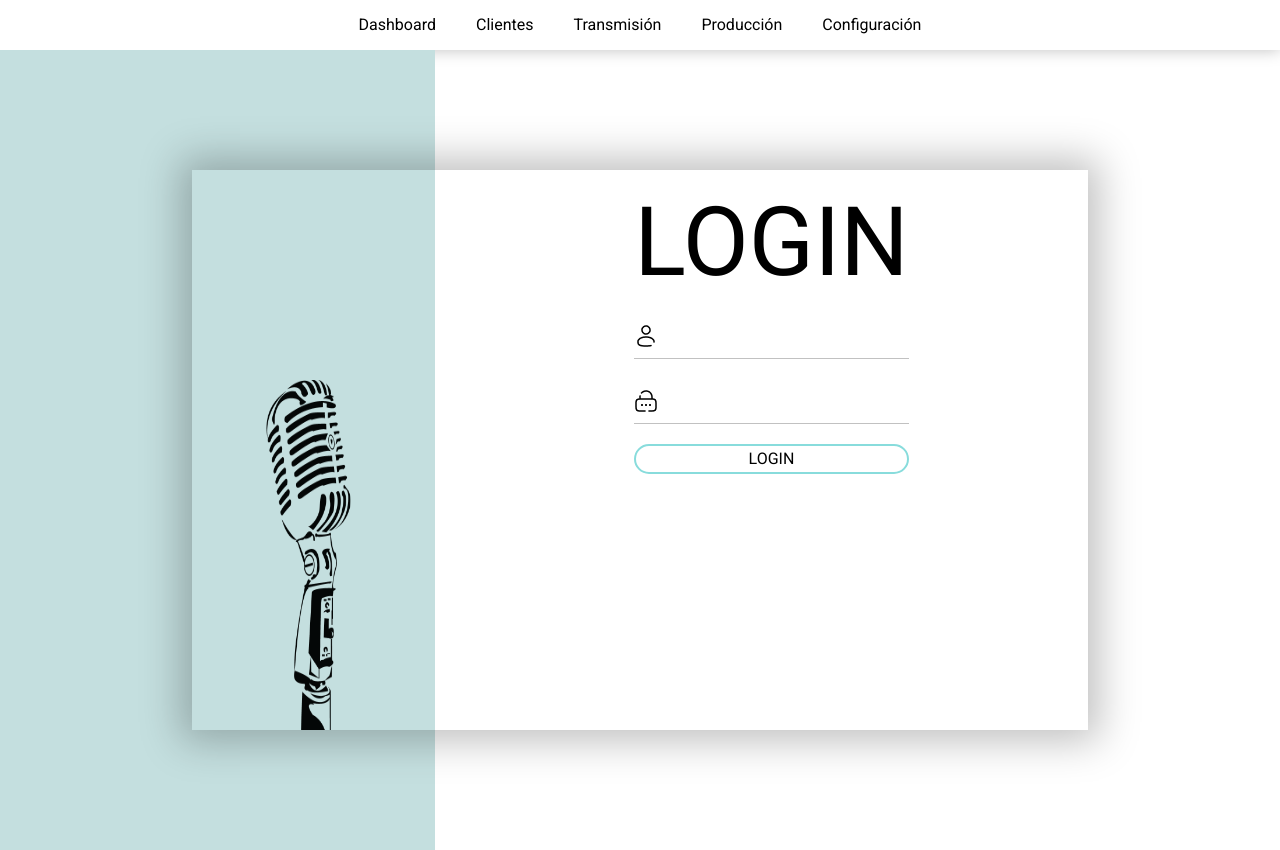
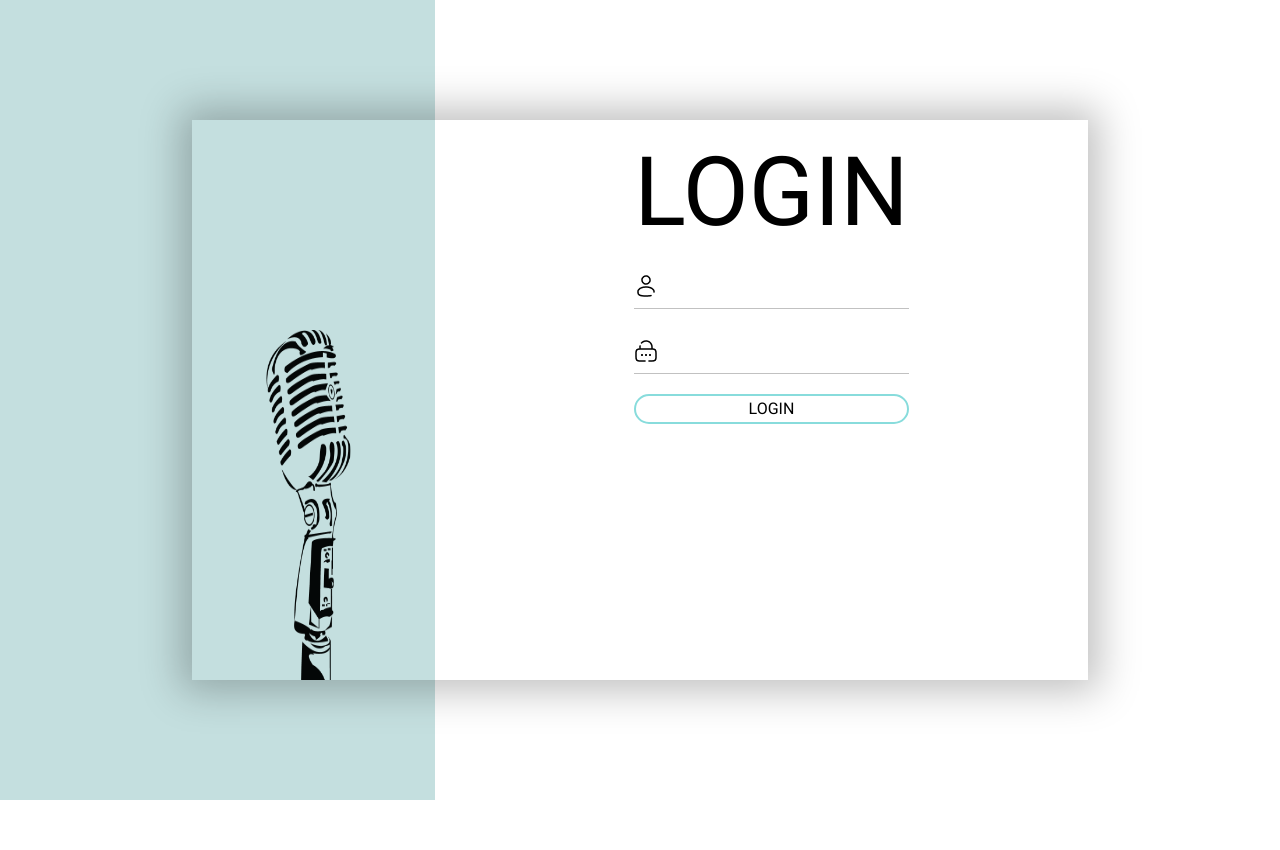
Before and after one commit to FacundoJoaquin/radio, a SvelteKit app: page / in a window 1280 px wide. After the commit the page ends 800 px from the top, so only its background shows below. Built offline with nearby package versions, Linux system fonts and the light colour scheme.

Commit message:
reestructuracion groups

```diff
--- /dev/null
+++ b/src/routes/(app)/+layout.svelte
@@ -0,0 +1,8 @@
+<script>
+    import Navbar from "./components/organisms/Navbar.svelte";
+</script>
+
+<div>
+  <Navbar />
+  <slot />
+</div>
--- a/src/routes/dashboard/+page.svelte
+++ b/src/routes/(app)/dashboard/+page.svelte
@@ -1,5 +1,5 @@
 <script>
-  import StackedChart from "../components/organisms/StackedChart.svelte";
+  import StackedChart from "../../components/organisms/StackedChart.svelte";
 
   let values = [45, 55];
 
--- a/src/routes/+layout.svelte
+++ b/src/routes/+layout.svelte
@@ -1,10 +1,7 @@
 <script>
-    import Navbar from "./components/organisms/Navbar.svelte";
-
 
 </script>
 
 <div>
-  <Navbar />
   <slot />
 </div>
--- a/src/routes/components/organisms/Navbar.svelte
+++ b/src/routes/components/organisms/Navbar.svelte
@@ -3,8 +3,8 @@
   import NavLink from "../atoms/NavLink.svelte";
 
 </script>
-<nav class="navBar">
-    <ul>
+<nav class="w-screen shadow">
+    <ul class='flex flex-row list-none gap-2 h-4 content-center'>
       <NavLink href='/dashboard'>Dashboard</NavLink>
       <NavLink href='/clients'>Clientes</NavLink>
       <NavLink href='/bookings'>Transmisión</NavLink>
@@ -15,7 +15,7 @@
 
   <slot />
 
-  <style>
+<!--   <style>
 
     .navBar {
       width: 100%;
@@ -32,4 +32,4 @@
 
 
 
-  </style>
+  </style> -->
```
Also changed, not shown: src/routes/(app)/clients/+page.svelte (renamed from src/routes/clients/+page.svelte, +4 -4 lines), src/routes/data.js (deleted), 1 other file (tests, documents, lock files or other folders).
